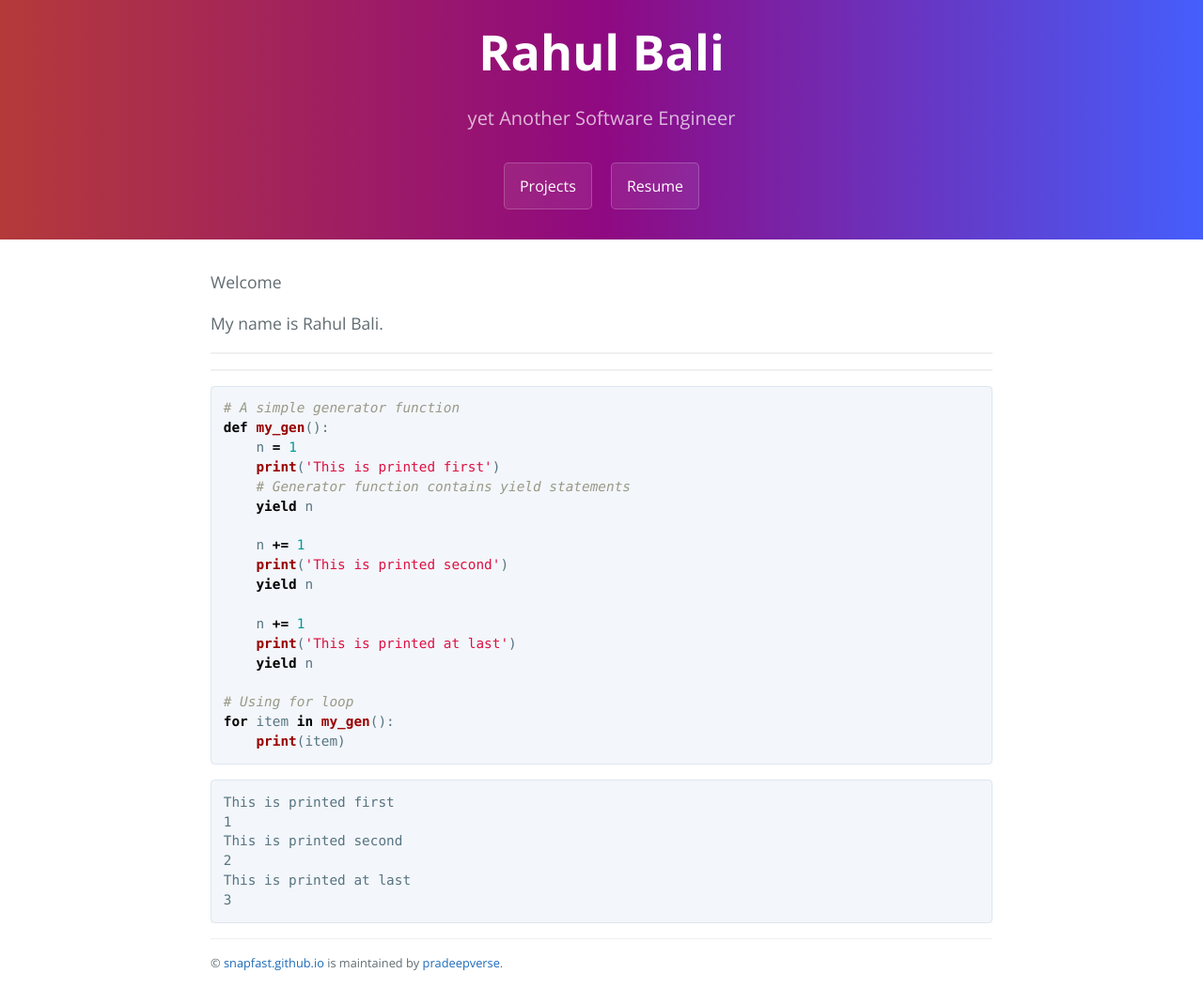
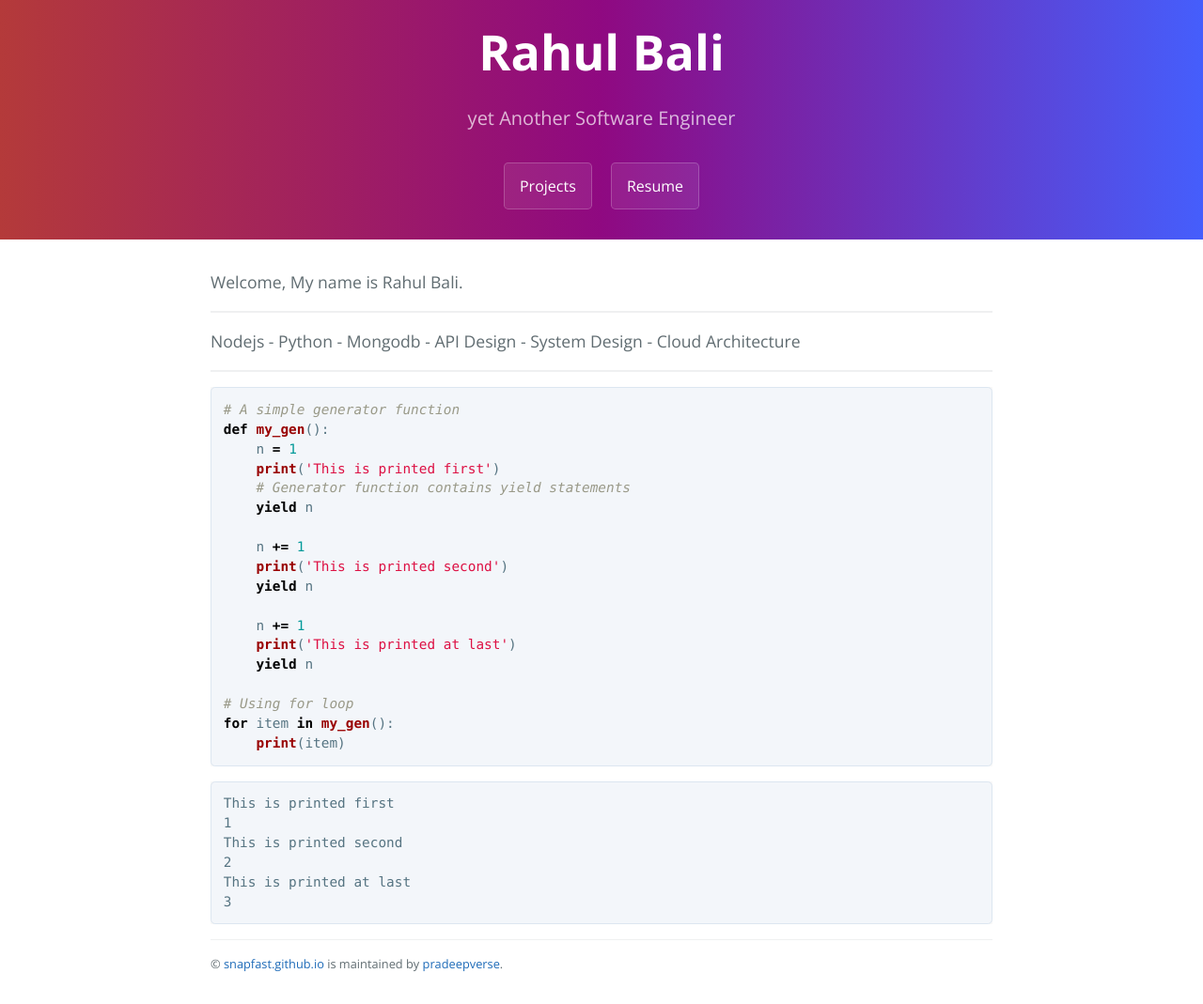
Before and after one commit to pradeepverse/snapfast.github.io, a Jekyll site: the page built from index.md, in a window 1280 px wide. Shown: the whole page at 94% size. Built offline with Jekyll 4.4.1, drawn with Linux system fonts in a browser that asks for light colours.

Commit message:
Update index.md

````diff
--- a/index.md
+++ b/index.md
@@ -2,13 +2,10 @@
 layout: default
 ---
 
-Welcome
-
-My name is Rahul Bali.
+Welcome, My name is Rahul Bali.
 
 * * *
-
-
+Nodejs - Python - Mongodb - API Design - System Design - Cloud Architecture
 * * *
 
 ```python
````
